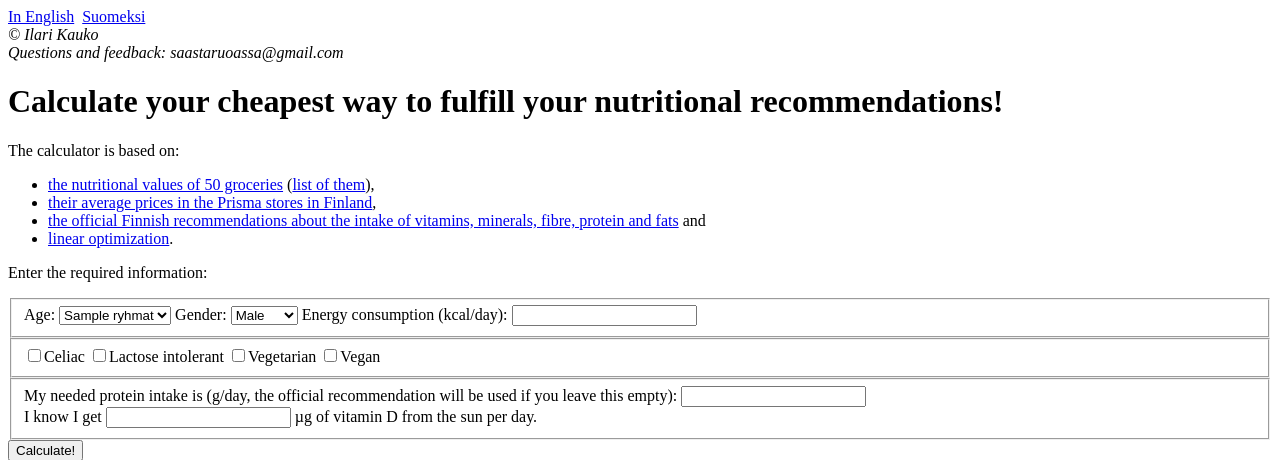
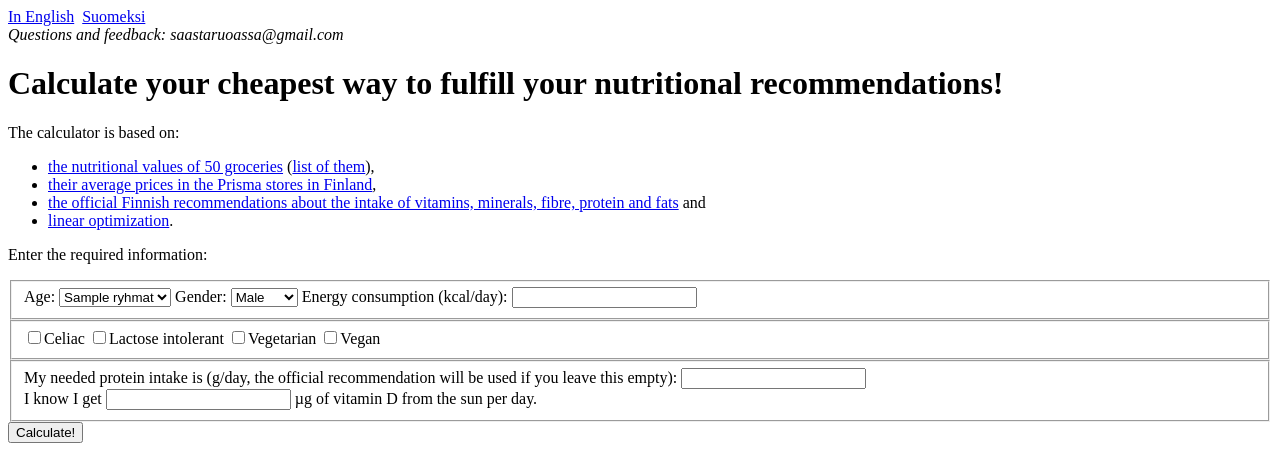
Before and after one commit to kauko-i/saastaruoassa, a Flask app: template app/blueprints/multilingual/templates/multilingual/etusivu.html in a window 1280 px wide. Shown: the top 460 px of the page. Run offline with Flask 2, Linux system fonts and the light colour scheme; the template is opened without the code that fills it: most values are stand-ins (such as "Sample title", 1, 10 or a date in 2020).

Commit message:
remove name

```diff
--- a/app/templates/base.html
+++ b/app/templates/base.html
@@ -18,8 +18,6 @@
             <b>Suomeksi</b>&nbsp;
         {% endif %}
         <address>
-            © Ilari Kauko
-            <br>
             {{_('Questions and feedback')}}: saastaruoassa@gmail.com
         </address>
         {% block content %}{% endblock %}
```
